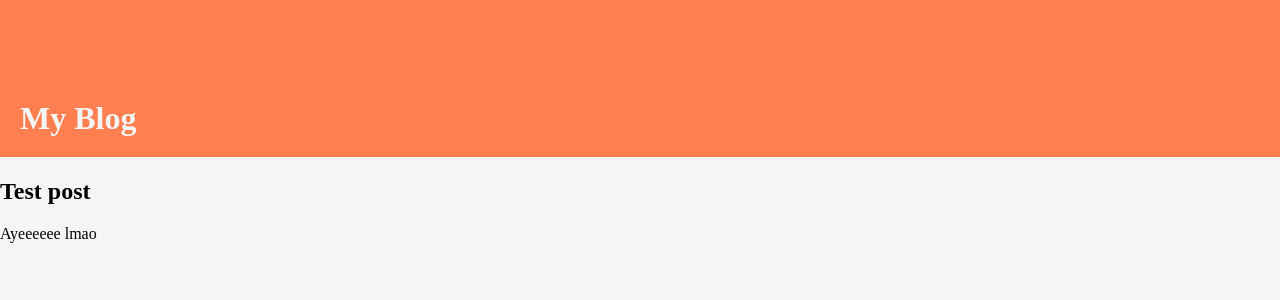
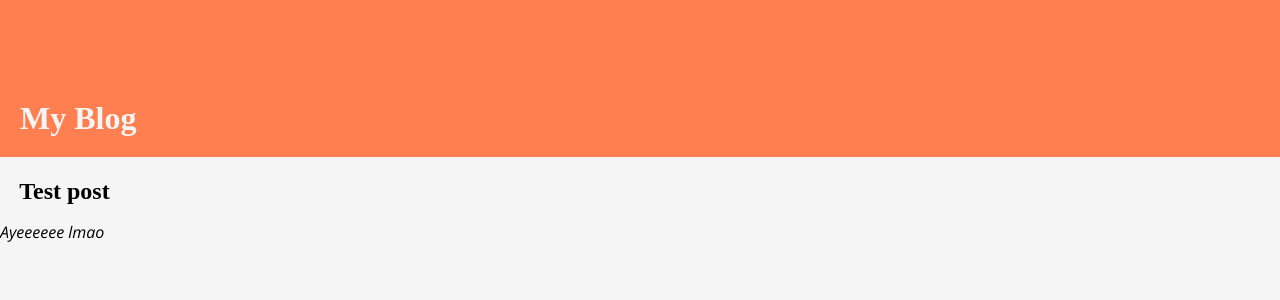
Before and after one commit to nathan-bethea/nbethe1-webapp, a Django app: page /post/1 in a window 1280 px wide. Shown: the top 300 px of the page. Run offline with Django 3.2, Linux system fonts and the light colour scheme; data comes from the database, SQL or seed files in the repository.

Commit message:
More css

```diff
--- a/blog/static/css/blog.css
+++ b/blog/static/css/blog.css
@@ -12,3 +12,19 @@ body{
     background-color:whitesmoke;
     margin:0px;
 }
+h2 {
+    padding-left:1.5%;
+    margin-bottom:3px;
+}
+
+#addPost{
+    padding-left:1.5%;
+}
+#pubDate{
+    padding-left:1.5%;
+    color:gray
+}
+
+p{
+    font-family: 'Open Sans', sans-serif;
+}
--- a/blog/templates/blog/base.html
+++ b/blog/templates/blog/base.html
@@ -3,12 +3,13 @@
     <head>
         <title>My blog</title>
         <link rel="stylesheet" href="{% static 'css/blog.css' %}">
+        <link href="https://fonts.googleapis.com/css?family=Open+Sans:300i|Righteous" rel="stylesheet">
     </head>
     <body>
         <div>
             <h1><a href="/">My Blog</a></h1>
         {% if user.is_authenticated %}
-            <div><a href="{% url 'post_new' %}" >Add post</a></div>
+            <div id=AddPost><a href="{% url 'post_new' %}" >Add post</a></div>
         {% endif %}
         </div>
 
--- a/blog/templates/blog/post_list.html
+++ b/blog/templates/blog/post_list.html
@@ -8,10 +8,10 @@
                 {{ post.title }}
               </a>
             </h2>
-            <div>
+            <div id=pubDate>
               {{ post.published_date }}
+            </div>
+            <p>{{ post.text|linebreaksbr }}</p>
           </div>
-            <p>{{ post.text|linebreaksbr }}</p>
-        </div>
     {% endfor %}
 {% endblock %}
```
